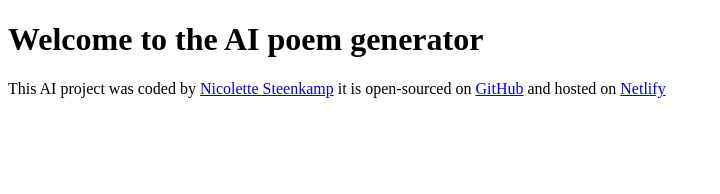
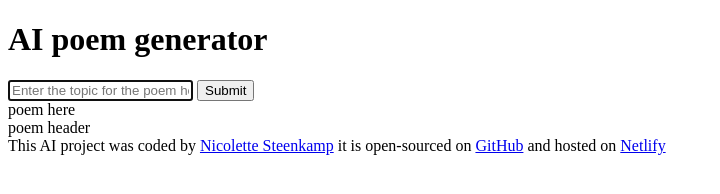
Before and after one commit to NicoletteSteenkamp/poem-generator, a plain HTML site: page index.html in a window 1280 px wide. Shown: the whole page, without its empty margins (0-720 px from the left). Drawn offline with Linux system fonts and the light colour scheme.

Commit message:
Added basic HTML

```diff
--- a/index.html
+++ b/index.html
@@ -8,7 +8,21 @@
     <title>AI poem generator</title>
 </head>
 <body>
-    <h1>Welcome to the AI poem generator</h1>
+    <header>
+    <h1>AI poem generator</h1>
+</header>
+<main>
+    <form>
+        <input type="text" placeholder="Enter the topic for the poem here" autofocus required autocomplete="off"/>
+        <input type="submit" />
+<div>
+    poem here
+    <br/>
+    poem header
+    <br/>
+</div>
+    </form>
+</main>
 
 
 
```
